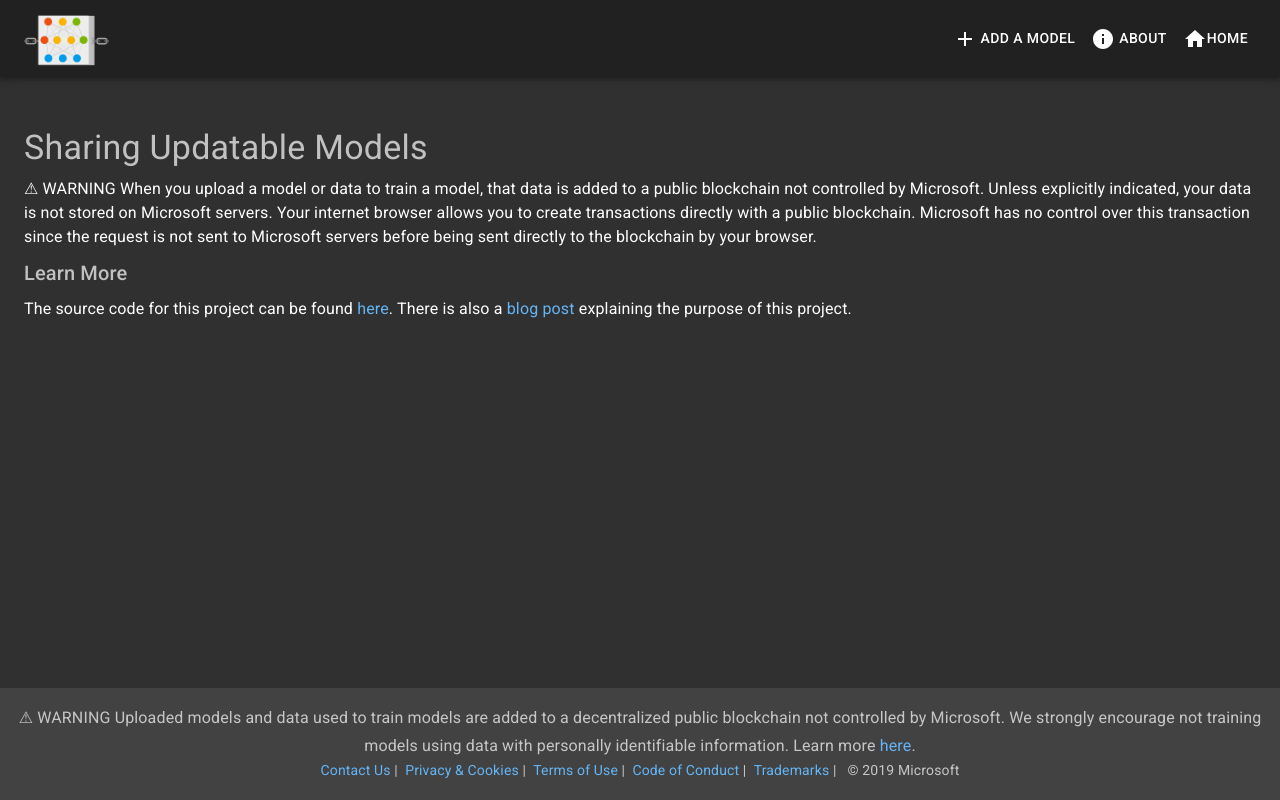
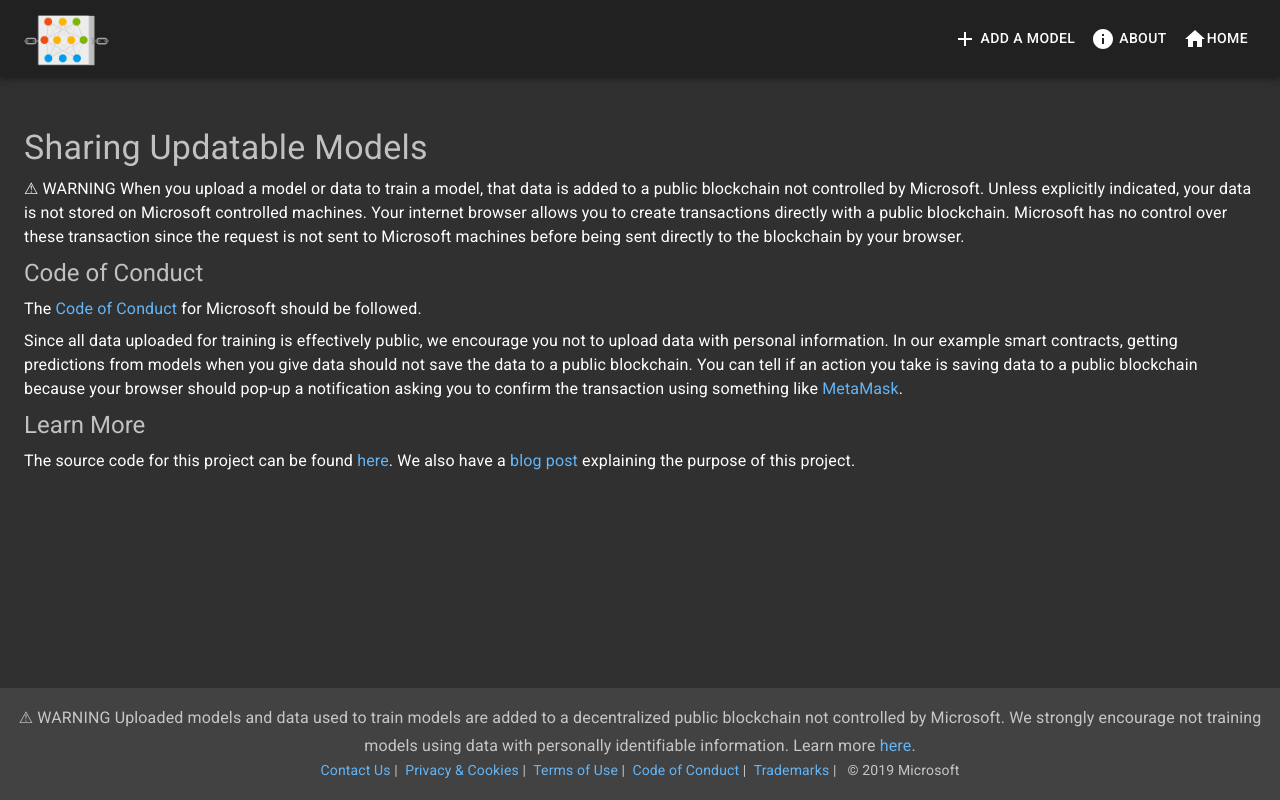
Before and after one commit to microsoft/0xDeCA10B, a React (Create React App) app in the folder demo/client/: page /about in a window 1280 px wide. Built offline with nearby package versions, Linux system fonts and the light colour scheme.

Commit message:
demo: Add short Code of Conduct. (#67)

```diff
--- a/demo/client/src/Footer.js
+++ b/demo/client/src/Footer.js
@@ -34,7 +34,7 @@ class Footer extends React.Component {
           &nbsp;| &nbsp;
           <Link href='https://go.microsoft.com/fwlink/?LinkID=246338' target='_blank'>Terms of Use</Link>
           &nbsp;| &nbsp;
-          <Link href='/about' target='_blank'>Code of Conduct</Link>
+          <Link href='/about#code-of-conduct' target='_blank'>Code of Conduct</Link>
           &nbsp;| &nbsp;
           <Link href='https://go.microsoft.com/fwlink/?LinkId=506942' target='_blank'>Trademarks</Link>
           &nbsp;| &nbsp;
--- a/demo/client/src/components/About.js
+++ b/demo/client/src/components/About.js
@@ -22,18 +22,29 @@ class About extends React.Component {
       </Typography>
       <Typography className={classes.section} component="p">
         ⚠ WARNING When you upload a model or data to train a model, that data is added to a public blockchain not controlled by Microsoft.
-        Unless explicitly indicated, your data is not stored on Microsoft servers.
+        Unless explicitly indicated, your data is not stored on Microsoft controlled machines.
         Your internet browser allows you to create transactions directly with a public blockchain.
-        Microsoft has no control over this transaction since the request is not sent to Microsoft servers before being sent directly to the blockchain by your browser.
+        Microsoft has no control over these transaction since the request is not sent to Microsoft machines before being sent directly to the blockchain by your browser.
       </Typography>
-      <Typography className={classes.sectionTitle} variant="h6" component="h6" color="textSecondary">
+      <Typography className={classes.sectionTitle} variant="h5" component="h5" color="textSecondary">
+        <Link color='inherit' href='#code-of-conduct' name='code-of-conduct'>Code of Conduct</Link>
+      </Typography>
+      <Typography className={classes.section} component="p">
+        The <Link href='https://go.microsoft.com/fwlink/?LinkID=246338' target='_blank'>Code of Conduct</Link> for Microsoft should be followed.
+      </Typography>
+      <Typography className={classes.section} component="p">
+        Since all data uploaded for training is effectively public, we encourage you not to upload data with personal information.
+        In our example smart contracts, getting predictions from models when you give data should not save the data to a public blockchain.
+        You can tell if an action you take is saving data to a public blockchain because your browser should pop-up a notification asking you to confirm the transaction using something like <Link href='https://metamask.io/' target='_blank' rel="noopener">MetaMask</Link>.
+      </Typography>
+      <Typography className={classes.sectionTitle} variant="h5" component="h5" color="textSecondary">
         Learn More
       </Typography>
       <Typography className={classes.section} component="p">
         The source code for this project can be found <Link href='https://aka.ms/0xDeCA10B' target="_blank">here</Link>.
-        There is also a <Link href='https://aka.ms/0xDeCA10B-blog1' target="_blank">blog post</Link> explaining the purpose of this project.
+        We also have a <Link href='https://aka.ms/0xDeCA10B-blog1' target="_blank">blog post</Link> explaining the purpose of this project.
       </Typography>
-    </Container>);
+    </Container >);
   }
 }
 
--- a/demo/client/src/components/model.js
+++ b/demo/client/src/components/model.js
@@ -803,6 +803,7 @@ class Model extends React.Component {
 
   /* MAIN CONTRACT FUNCTIONS */
   predict(data) {
+    // IMPORTANT: Use .call to not create a transaction as explained in the about page.
     return this.state.classifier.methods.predict(data).call().then(parseInt);
   }
 
```
